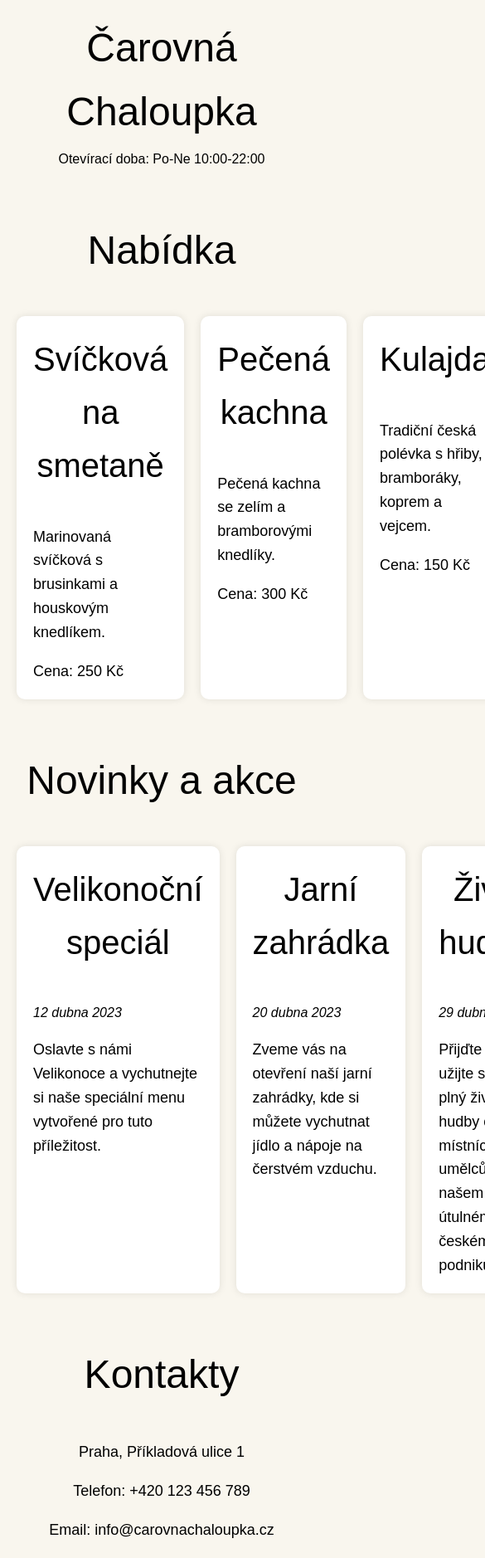
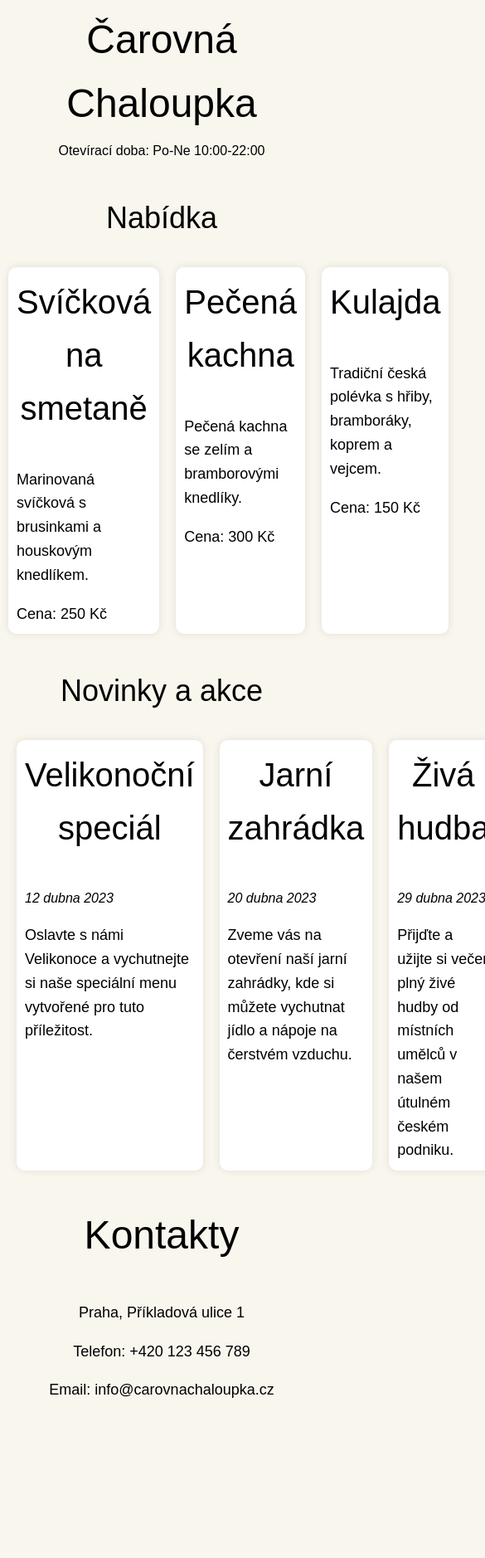
Before and after one commit to czuprojekt/Restaurace, a plain HTML site: page index.html in a window 390 px wide. Shown: the top 1878 px of the page at 83% size, 585 px wide, since content can reach past the window. After the commit the page ends 1700 px from the top, so only its background shows below. Drawn offline with Linux system fonts and the light colour scheme.

Commit message:
Update style.css

```diff
--- a/style.css
+++ b/style.css
@@ -1,4 +1,4 @@
-/* Общие стили */
+/* Základní styly */
 body {
     font-family: 'Montserrat', sans-serif;
     line-height: 1.6;
@@ -7,58 +7,49 @@ body {
     padding: 0;
     background-color: #f9f6ee;
 }
-
+/* Styly pro nadpisy */
 h1, h2, h3 {
     font-weight: normal;
     color: #000;
     text-align: center;
 }
-
 h1 {
     font-size: 48px;
 }
-
 h2 {
     font-size: 48px;
 }
-
 h3 {
-    font-size: 40px; /* Изменение размера шрифта названий */
+    font-size: 40px;
 }
-
-/* Заголовок */
+/* Styly pro hlavičku */
 header {
     background-color: #f9f6ee;
     padding: 20px;
     text-align: center;
 }
-
     header h1 {
         margin: 0;
         font-size: 48px;
         color: #000;
     }
-
     header p {
         margin-top: 5px;
         color: #000;
     }
-
-/* Секция */
+/* Styly pro sekce */
 .section-header {
     text-align: center;
     margin-bottom: 10px;
 }
-
 .section-content {
     display: flex;
     justify-content: space-between;
 }
-
 section {
     margin: 20px;
 }
-
+/* Styly pro články */
 article {
     background-color: #fff;
     padding: 20px;
@@ -68,49 +59,71 @@ article {
     flex: 1;
     margin-right: 20px;
 }
-
     article:last-child {
         margin-right: 0;
     }
-
     article h3 {
         margin-top: 0;
-        font-size: 40px; /* Изменение размера шрифта названий */
+        font-size: 40px;
         color: #000;
     }
-
     article p {
         font-size: 18px;
     }
-
-/* Новости и акции */
+/* Styly pro postranní panel */
 aside {
     margin: 20px;
 }
-
-/* Контактная информация */
+/* Styly pro zápatí */
 footer {
     background-color: #f9f6ee;
     padding: 20px;
-    text-align: center; /* Выравнивание текста по центру */
+    text-align: center;
     color: #000;
 }
-
     footer h2 {
         font-size: 48px;
         margin-top: 0;
         color: #000;
     }
-
     footer p {
         font-size: 18px;
     }
-
-/* Дополнительные стили */
+/* Dodatečné styly */
 p:last-of-type {
     margin-bottom: 0;
 }
-
 time {
     font-style: italic;
 }
+/* Styly pro obalový prvek */
+.wrapper {
+    max-width: 1200px;
+    margin: 0 auto;
+    padding: 0 20px;
+}
+/* Responzivní styly pro malé obrazovky */
+@media screen and (max-width: 480px) {
+    h1 {
+        font-size: 36px;
+    }
+    h2 {
+        font-size: 36px;
+    }
+    h3 {
+        font-size: 32px;
+    }
+    header {
+        padding: 10px;
+    }
+    section {
+        margin: 10px;
+    }
+    article {
+        padding: 10px;
+        margin-bottom: 10px;
+    }
+    footer {
+        padding: 10px;
+    }
+}
```
